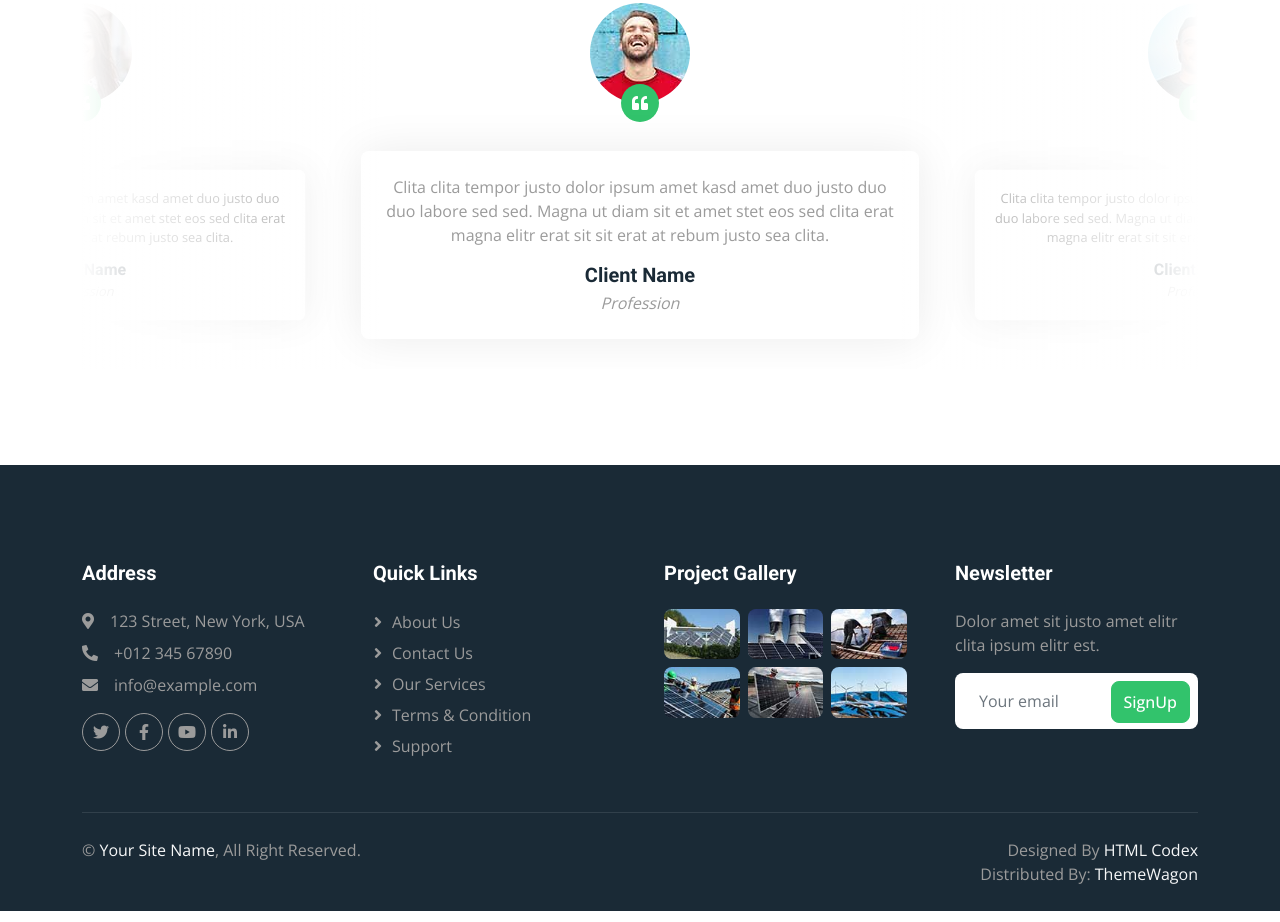
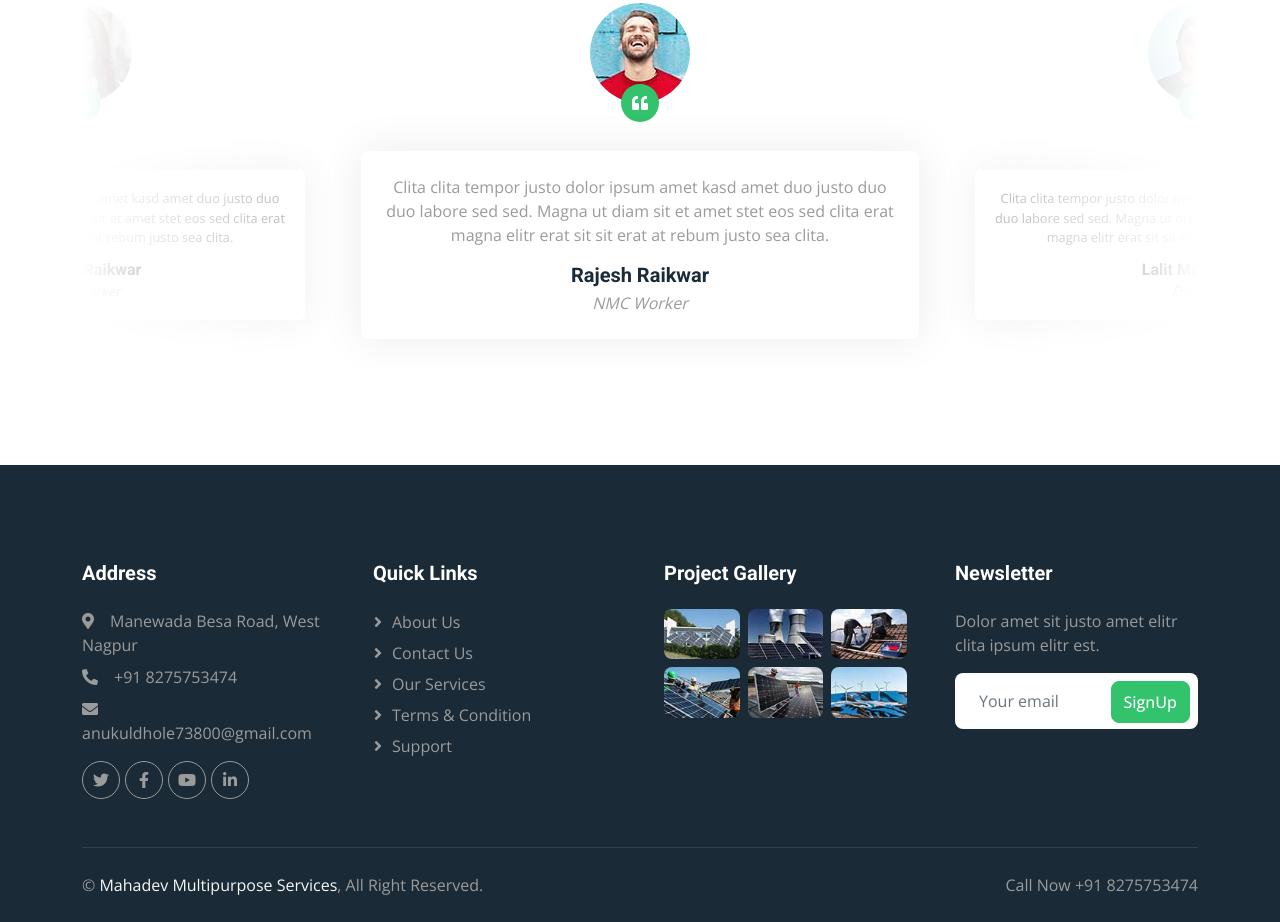
Before and after one commit to MahadevSolarMultipurposeServices/MahadevSolarMultipurposeServices.github.io, a plain HTML site: page index.html in a window 1280 px wide. Shown: the part 6443-7365 px from the top of the page. Drawn offline with nearby package versions, Linux system fonts and the light colour scheme.

Commit message:
Update index.html

```diff
--- a/index.html
+++ b/index.html
@@ -619,8 +619,8 @@
                     </div>
                     <div class="testimonial-text text-center rounded p-4">
                         <p>Clita clita tempor justo dolor ipsum amet kasd amet duo justo duo duo labore sed sed. Magna ut diam sit et amet stet eos sed clita erat magna elitr erat sit sit erat at rebum justo sea clita.</p>
-                        <h5 class="mb-1">Client Name</h5>
-                        <span class="fst-italic">Profession</span>
+                        <h5 class="mb-1">Mukesh Raikwar</h5>
+                        <span class="fst-italic">NMC Worker</span>
                     </div>
                 </div>
                 <div class="testimonial-item text-center">
@@ -632,8 +632,8 @@
                     </div>
                     <div class="testimonial-text text-center rounded p-4">
                         <p>Clita clita tempor justo dolor ipsum amet kasd amet duo justo duo duo labore sed sed. Magna ut diam sit et amet stet eos sed clita erat magna elitr erat sit sit erat at rebum justo sea clita.</p>
-                        <h5 class="mb-1">Client Name</h5>
-                        <span class="fst-italic">Profession</span>
+                        <h5 class="mb-1">Rajesh Raikwar</h5>
+                        <span class="fst-italic">NMC Worker</span>
                     </div>
                 </div>
                 <div class="testimonial-item text-center">
@@ -645,8 +645,8 @@
                     </div>
                     <div class="testimonial-text text-center rounded p-4">
                         <p>Clita clita tempor justo dolor ipsum amet kasd amet duo justo duo duo labore sed sed. Magna ut diam sit et amet stet eos sed clita erat magna elitr erat sit sit erat at rebum justo sea clita.</p>
-                        <h5 class="mb-1">Client Name</h5>
-                        <span class="fst-italic">Profession</span>
+                        <h5 class="mb-1">Lalit Mahapatra</h5>
+                        <span class="fst-italic">Engineer</span>
                     </div>
                 </div>
             </div>
@@ -661,9 +661,9 @@
             <div class="row g-5">
                 <div class="col-lg-3 col-md-6">
                     <h5 class="text-white mb-4">Address</h5>
-                    <p class="mb-2"><i class="fa fa-map-marker-alt me-3"></i>123 Street, New York, USA</p>
-                    <p class="mb-2"><i class="fa fa-phone-alt me-3"></i>+012 345 67890</p>
-                    <p class="mb-2"><i class="fa fa-envelope me-3"></i>info@example.com</p>
+                    <p class="mb-2"><i class="fa fa-map-marker-alt me-3"></i>Manewada Besa Road, West Nagpur</p>
+                    <p class="mb-2"><i class="fa fa-phone-alt me-3"></i>+91 8275753474</p>
+                    <p class="mb-2"><i class="fa fa-envelope me-3"></i>anukuldhole73800@gmail.com</p>
                     <div class="d-flex pt-2">
                         <a class="btn btn-square btn-outline-light btn-social" href=""><i class="fab fa-twitter"></i></a>
                         <a class="btn btn-square btn-outline-light btn-social" href=""><i class="fab fa-facebook-f"></i></a>
@@ -716,12 +716,11 @@
             <div class="copyright">
                 <div class="row">
                     <div class="col-md-6 text-center text-md-start mb-3 mb-md-0">
-                        &copy; <a href="#">Your Site Name</a>, All Right Reserved.
+                        &copy; <a href="#">Mahadev Multipurpose Services</a>, All Right Reserved.
                     </div>
                     <div class="col-md-6 text-center text-md-end">
                         <!--/*** This template is free as long as you keep the footer author’s credit link/attribution link/backlink. If you'd like to use the template without the footer author’s credit link/attribution link/backlink, you can purchase the Credit Removal License from "https://htmlcodex.com/credit-removal". Thank you for your support. ***/-->
-                        Designed By <a href="https://htmlcodex.com">HTML Codex</a>
-                        <br>Distributed By: <a href="https://themewagon.com" target="_blank">ThemeWagon</a>
+                        Call Now +91 8275753474
                     </div>
                 </div>
             </div>
```
